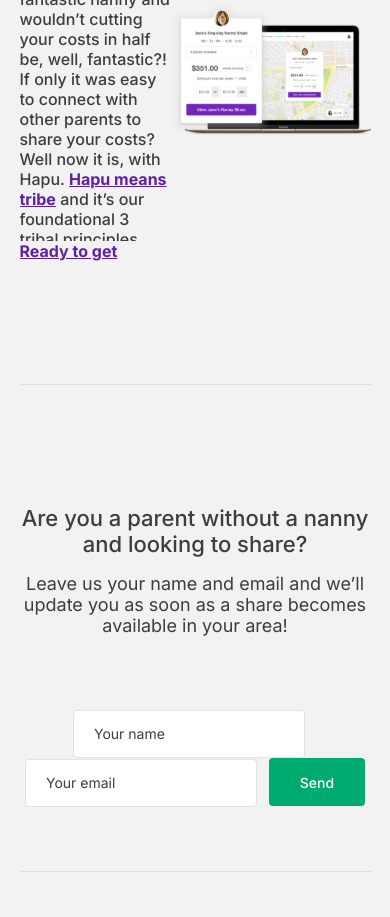
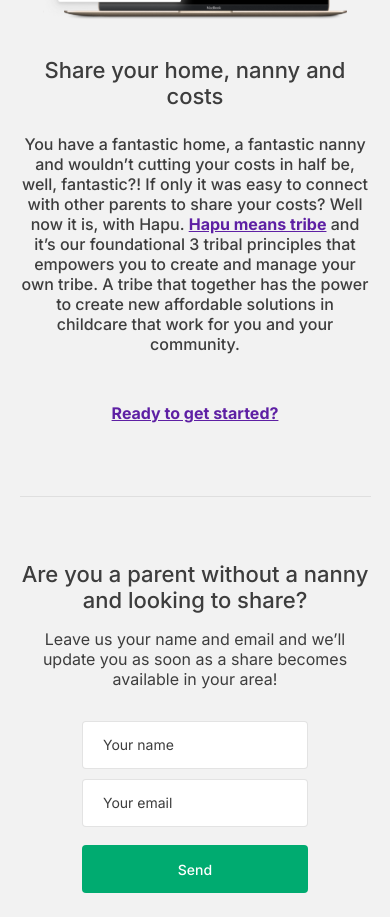
Before and after one commit to IagoMesquita/nanny-share-hapu, a React (Create React App) app: page / in a window 390 px wide. Shown: the part 1080-1997 px from the top of the page. Built offline with nearby package versions, Linux system fonts and the light colour scheme.

Commit message:
style: all sections in mobile version

```diff
--- a/src/components/BillingHistorySection/BillingHistorySection.module.css
+++ b/src/components/BillingHistorySection/BillingHistorySection.module.css
@@ -15,7 +15,7 @@
 }
 
 .section_container > p {
-	width: 784px;
+  max-width: 784px;
   margin-bottom: 40px;
   font-weight: 400;
   font-size: 16px;
@@ -28,3 +28,25 @@
   font-size: 16px;
   color: #5e20a4;
 }
+
+@media (max-width: 768px) {
+  .section_container {
+    margin: 64px 0;
+    text-align: center;
+  }
+
+  .section_container > img {
+    display: none;
+  }
+
+  .section_container > h2 {
+    margin-bottom: 16px;
+    font-size: 22px;
+  }
+
+  .section_container > a {
+    margin: 0;
+    margin-top: 24px;
+
+  }
+}
--- a/src/components/Header/Header.module.css
+++ b/src/components/Header/Header.module.css
@@ -5,11 +5,9 @@
 }
 
 .navigation_area {
-
   display: flex;
   justify-content: space-around;
   align-items: center;
-
 }
 
 .navigation_area nav span {
@@ -63,7 +61,6 @@
 
   .btn_login {
     display: none;
-
   }
 
   .container {
--- a/src/components/IntroSection/IntroSection.module.css
+++ b/src/components/IntroSection/IntroSection.module.css
@@ -3,13 +3,12 @@
 	display: flex;
   justify-content: space-between;
   align-items: center;
-  padding-bottom: 120px ;
 }
 
 .text_container {
   text-align: left;
   height: 392px;
-  width: 444px;
+  max-width: 444px;
   display: flex;
   flex-direction: column;
   justify-content: space-around;
@@ -39,8 +38,30 @@
   color: #5E20A4;
 }
 
-.span {
-  width: 784px;
-  border-bottom: solid #dfdfdf 2px;
-  margin: 0 auto;
+@media (max-width: 768px) {
+  .section_container {
+    margin-top: 64px;
+    margin-bottom: 60px;
+    display: flex;
+    flex-direction: column-reverse;
+    align-items: center;
+  }
+
+  .section_container > img {
+    margin-bottom: 24px;
+    width:304px;
+    height: 204px;
+  }
+
+  .text_container {
+    text-align: center;
+  }
+
+  .text_container > h2 {
+    font-size: 22px;
+  }
+
+  .text_container > p {
+    margin-bottom: 24px;
+  }
 }
--- a/src/components/IntroSection/index.jsx
+++ b/src/components/IntroSection/index.jsx
@@ -23,7 +23,6 @@ function IntroSection() {
         <img src={notbook} alt="notbook e card com informações" />
       </section>
       <DividingLine/>
-      {/* <div className={styles.span}></div> */}
     </>
   );
 }
--- a/src/components/NannyDiarySection/NannyDiarySection.module.css
+++ b/src/components/NannyDiarySection/NannyDiarySection.module.css
@@ -19,8 +19,25 @@
 }
 
 .section_container > p {
-  width: 784px;
+  max-width: 784px;
   font-weight: 400;
   font-size: 16px;
   color: #3d3d3d;
 }
+
+@media (max-width: 768px) {
+  .section_container {
+    margin: 64px 0;
+    text-align: center;
+  }
+
+  .section_container > img {
+    margin-bottom: 24px;
+  }
+
+  .section_container h2 {
+    font-size: 22px;
+    margin-bottom: 16px;
+
+  }
+}
--- a/src/components/PaymentMethodsSection/PaymentMethodsSection.module.css
+++ b/src/components/PaymentMethodsSection/PaymentMethodsSection.module.css
@@ -11,7 +11,7 @@
 
 .text_container {
   text-align: left;
-  width: 484px;
+  max-width: 484px;
 }
 
 .text_container > h2 {
@@ -33,3 +33,32 @@
   font-size: 16px;
   color: #5e20a4;
 }
+
+@media (max-width: 768px) {
+  .section_container {
+    margin: 64px 0;
+    display: flex;
+    flex-direction: column;
+    align-items: center;
+  }
+
+  .section_container > img {
+    margin: 0;
+    margin: 40px;
+    max-width:312px;
+    max-height:230px;
+  }
+
+  .text_container {
+    text-align: center;
+  }
+
+  .text_container > h2 {
+    font-size: 22px;
+    margin-bottom: 16px;
+  }
+
+  .text_container > p {
+    margin-bottom: 24px;
+  }
+}
--- a/src/components/ShareSection/ShareSection.module.css
+++ b/src/components/ShareSection/ShareSection.module.css
@@ -26,7 +26,7 @@
 
 /* Formulário */
 
-.form_container input{
+.form_container input {
   width: 232px;
   height: 48px;
   border-radius: 4px;
@@ -54,3 +54,33 @@
   font-size: 14px;
   text-align: center;
 }
+
+@media (max-width: 768px) {
+  .section_container {
+    margin: 64px 0;
+    display: flex;
+    flex-direction: column;
+  }
+
+  .text_container {
+    margin-bottom: 32px;
+  }
+  .text_container > p {
+    font-size: 16px;
+  }
+
+  .form_container {
+    display: flex;
+    flex-direction: column;
+  }
+
+  .form_container input {
+    width: 100%;
+    margin-bottom: 10px;
+  }
+
+  .form_container button {
+    width: 100%;
+    margin-top: 8px;
+  }
+}
--- a/src/components/ShareSection/index.jsx
+++ b/src/components/ShareSection/index.jsx
@@ -12,13 +12,13 @@ function ShareSection() {
             becomes available in your area!
           </p>
         </div>
-      <form className={ styles.form_container }>
+        <form className={styles.form_container}>
           <input type="text" name="name" placeholder="Your name" />
           <input type="email" name="email" placeholder="Your email" />
           <button>Send</button>
         </form>
       </section>
-    <DividingLine/>
+      <DividingLine />
     </>
   );
 }
```
Also changed, not shown: src/components/Header/index.jsx (+6 -7 lines). Lines whose indentation alone changed are shown as unchanged.
